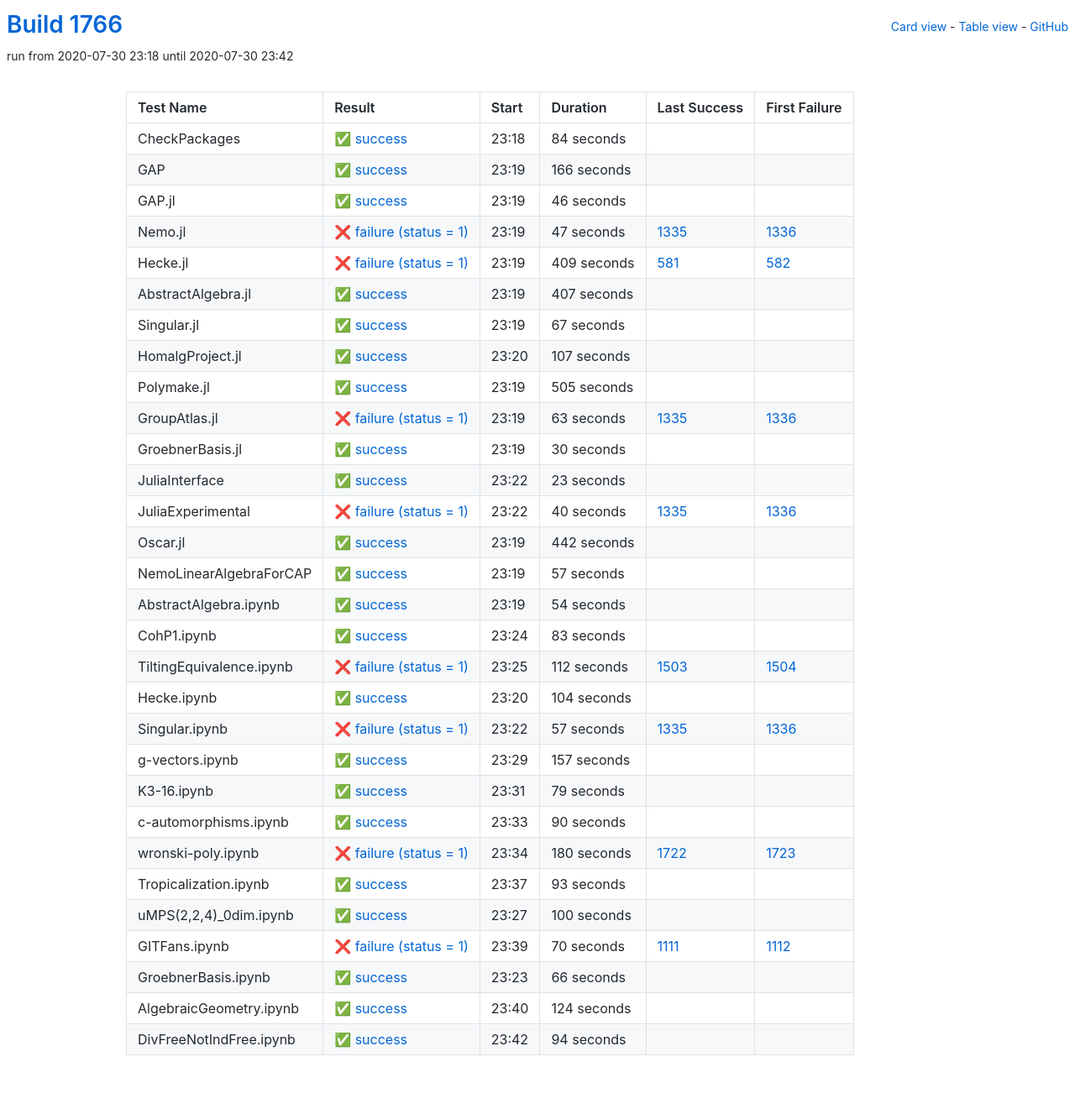
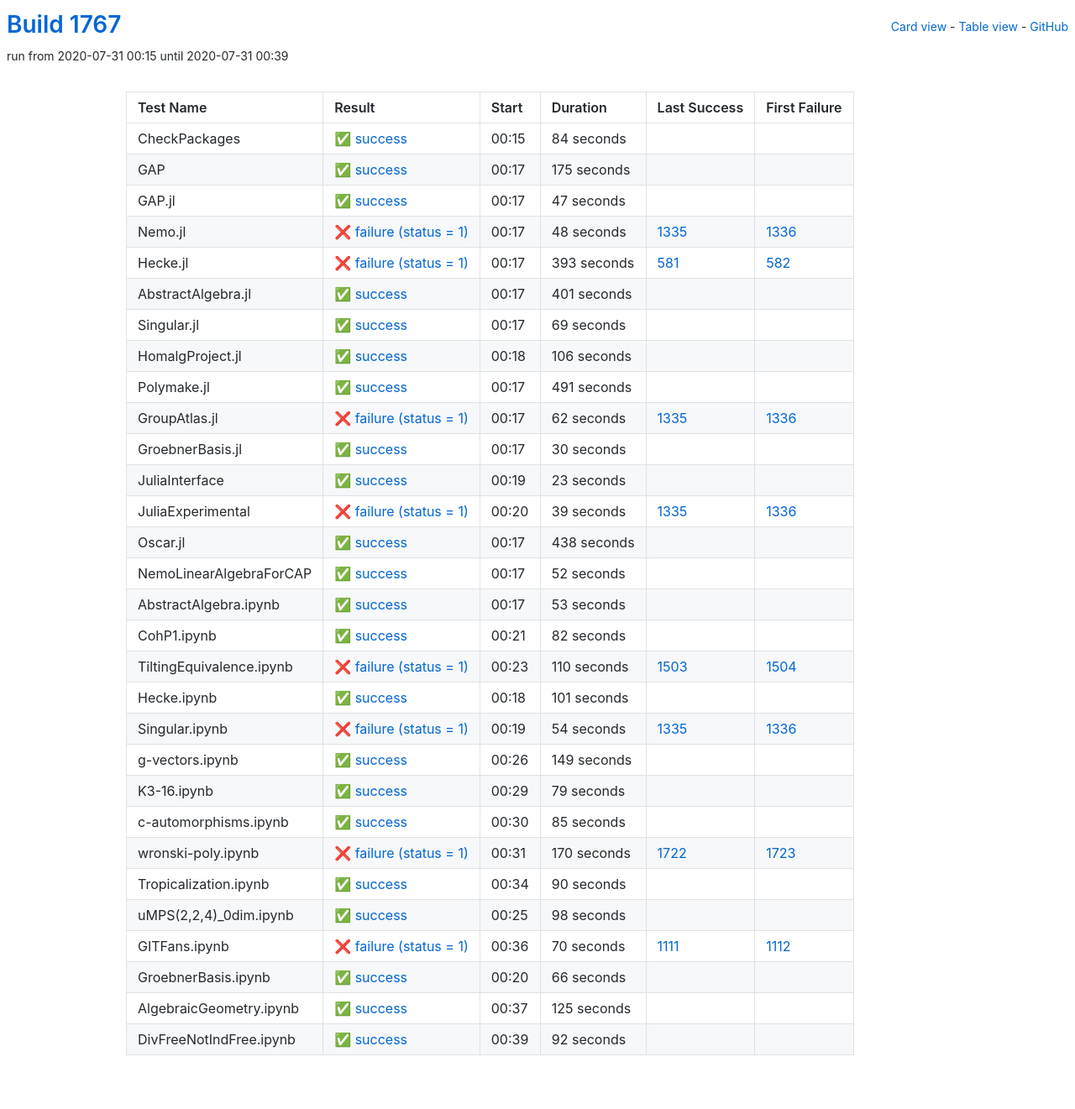
Before and after one commit to oscar-system/oscar-ci-status-1.4, a Jekyll site: the page built from table.html, in a window 1280 px wide. Shown: the whole page at 84% size. Built offline with Jekyll 4.4.1, drawn with Linux system fonts in a browser that asks for light colours.

Commit message:
Build #1767

```diff
--- a/_data/ci.yml
+++ b/_data/ci.yml
@@ -1,6 +1,6 @@
 ---
-build: 1766
-build_url: https://oscarci.mathematik.uni-kl.de/job/oscar-julia-1.4/1766/
+build: 1767
+build_url: https://oscarci.mathematik.uni-kl.de/job/oscar-julia-1.4/1767/
 job: oscar-julia-1.4
 organization: oscar-system
 repo: oscar-ci-status-1.4
@@ -8,8 +8,8 @@ repourl: https://github.com/oscar-system/oscar-ci-status-1.4
 tests:
 - name: CheckPackages
   id: checkpackages
-  log: https://oscarci.mathematik.uni-kl.de/job/oscar-julia-1.4/1766/artifact/logs/build-1766/CheckPackages.log
-  start: 2020-07-30 23:18
+  log: https://oscarci.mathematik.uni-kl.de/job/oscar-julia-1.4/1767/artifact/logs/build-1767/CheckPackages.log
+  start: 2020-07-31 00:15
   success: true
   exitcode: 0
   status: success
@@ -20,116 +20,116 @@ tests:
   first_failure_url:
 - name: GAP
   id: gap
-  log: https://oscarci.mathematik.uni-kl.de/job/oscar-julia-1.4/1766/artifact/logs/build-1766/GAP.log
-  start: 2020-07-30 23:19
+  log: https://oscarci.mathematik.uni-kl.de/job/oscar-julia-1.4/1767/artifact/logs/build-1767/GAP.log
+  start: 2020-07-31 00:17
   success: true
   exitcode: 0
   status: success
-  duration: 166
+  duration: 175
   last_success: false
   last_success_url:
   first_failure: false
   first_failure_url:
 - name: GAP.jl
   id: gap-jl
-  log: https://oscarci.mathematik.uni-kl.de/job/oscar-julia-1.4/1766/artifact/logs/build-1766/GAP.jl.log
-  start: 2020-07-30 23:19
+  log: https://oscarci.mathematik.uni-kl.de/job/oscar-julia-1.4/1767/artifact/logs/build-1767/GAP.jl.log
+  start: 2020-07-31 00:17
   success: true
   exitcode: 0
   status: success
-  duration: 46
+  duration: 47
   last_success: false
   last_success_url:
   first_failure: false
   first_failure_url:
 - name: Nemo.jl
   id: nemo-jl
-  log: https://oscarci.mathematik.uni-kl.de/job/oscar-julia-1.4/1766/artifact/logs/build-1766/Nemo.jl.log
-  start: 2020-07-30 23:19
+  log: https://oscarci.mathematik.uni-kl.de/job/oscar-julia-1.4/1767/artifact/logs/build-1767/Nemo.jl.log
+  start: 2020-07-31 00:17
   success: false
   exitcode: 1
   status: failure
-  duration: 47
+  duration: 48
   last_success: 1335
   last_success_url: https://oscarci.mathematik.uni-kl.de/job/oscar-julia-1.4/1335/
   first_failure: 1336
   first_failure_url: https://oscarci.mathematik.uni-kl.de/job/oscar-julia-1.4/1336/
 - name: Hecke.jl
   id: hecke-jl
-  log: https://oscarci.mathematik.uni-kl.de/job/oscar-julia-1.4/1766/artifact/logs/build-1766/Hecke.jl.log
-  start: 2020-07-30 23:19
+  log: https://oscarci.mathematik.uni-kl.de/job/oscar-julia-1.4/1767/artifact/logs/build-1767/Hecke.jl.log
+  start: 2020-07-31 00:17
   success: false
   exitcode: 1
   status: failure
-  duration: 409
+  duration: 393
   last_success: 581
   last_success_url: https://oscarci.mathematik.uni-kl.de/job/oscar-julia-1.4/581/
   first_failure: 582
   first_failure_url: https://oscarci.mathematik.uni-kl.de/job/oscar-julia-1.4/582/
 - name: AbstractAlgebra.jl
   id: abstractalgebra-jl
-  log: https://oscarci.mathematik.uni-kl.de/job/oscar-julia-1.4/1766/artifact/logs/build-1766/AbstractAlgebra.jl.log
-  start: 2020-07-30 23:19
+  log: https://oscarci.mathematik.uni-kl.de/job/oscar-julia-1.4/1767/artifact/logs/build-1767/AbstractAlgebra.jl.log
+  start: 2020-07-31 00:17
   success: true
   exitcode: 0
   status: success
-  duration: 407
+  duration: 401
   last_success: false
   last_success_url:
   first_failure: false
   first_failure_url:
 - name: Singular.jl
   id: singular-jl
-  log: https://oscarci.mathematik.uni-kl.de/job/oscar-julia-1.4/1766/artifact/logs/build-1766/Singular.jl.log
-  start: 2020-07-30 23:19
+  log: https://oscarci.mathematik.uni-kl.de/job/oscar-julia-1.4/1767/artifact/logs/build-1767/Singular.jl.log
+  start: 2020-07-31 00:17
   success: true
   exitcode: 0
   status: success
-  duration: 67
+  duration: 69
   last_success: false
   last_success_url:
   first_failure: false
   first_failure_url:
 - name: HomalgProject.jl
   id: homalgproject-jl
-  log: https://oscarci.mathematik.uni-kl.de/job/oscar-julia-1.4/1766/artifact/logs/build-1766/HomalgProject.jl.log
-  start: 2020-07-30 23:20
+  log: https://oscarci.mathematik.uni-kl.de/job/oscar-julia-1.4/1767/artifact/logs/build-1767/HomalgProject.jl.log
+  start: 2020-07-31 00:18
   success: true
   exitcode: 0
   status: success
-  duration: 107
+  duration: 106
   last_success: false
   last_success_url:
   first_failure: false
   first_failure_url:
 - name: Polymake.jl
   id: polymake-jl
-  log: https://oscarci.mathematik.uni-kl.de/job/oscar-julia-1.4/1766/artifact/logs/build-1766/Polymake.jl.log
-  start: 2020-07-30 23:19
+  log: https://oscarci.mathematik.uni-kl.de/job/oscar-julia-1.4/1767/artifact/logs/build-1767/Polymake.jl.log
+  start: 2020-07-31 00:17
   success: true
   exitcode: 0
   status: success
-  duration: 505
+  duration: 491
   last_success: false
   last_success_url:
   first_failure: false
   first_failure_url:
 - name: GroupAtlas.jl
   id: groupatlas-jl
-  log: https://oscarci.mathematik.uni-kl.de/job/oscar-julia-1.4/1766/artifact/logs/build-1766/GroupAtlas.jl.log
-  start: 2020-07-30 23:19
+  log: https://oscarci.mathematik.uni-kl.de/job/oscar-julia-1.4/1767/artifact/logs/build-1767/GroupAtlas.jl.log
+  start: 2020-07-31 00:17
   success: false
   exitcode: 1
   status: failure
-  duration: 63
+  duration: 62
   last_success: 1335
   last_success_url: https://oscarci.mathematik.uni-kl.de/job/oscar-julia-1.4/1335/
   first_failure: 1336
   first_failure_url: https://oscarci.mathematik.uni-kl.de/job/oscar-julia-1.4/1336/
 - name: GroebnerBasis.jl
   id: groebnerbasis-jl
-  log: https://oscarci.mathematik.uni-kl.de/job/oscar-julia-1.4/1766/artifact/logs/build-1766/GroebnerBasis.jl.log
-  start: 2020-07-30 23:19
+  log: https://oscarci.mathematik.uni-kl.de/job/oscar-julia-1.4/1767/artifact/logs/build-1767/GroebnerBasis.jl.log
+  start: 2020-07-31 00:17
   success: true
   exitcode: 0
   status: success
@@ -140,8 +140,8 @@ tests:
   first_failure_url:
 - name: JuliaInterface
   id: juliainterface
-  log: https://oscarci.mathematik.uni-kl.de/job/oscar-julia-1.4/1766/artifact/logs/build-1766/JuliaInterface.log
-  start: 2020-07-30 23:22
+  log: https://oscarci.mathematik.uni-kl.de/job/oscar-julia-1.4/1767/artifact/logs/build-1767/JuliaInterface.log
+  start: 2020-07-31 00:19
   success: true
   exitcode: 0
   status: success
@@ -152,116 +152,116 @@ tests:
   first_failure_url:
 - name: JuliaExperimental
   id: juliaexperimental
-  log: https://oscarci.mathematik.uni-kl.de/job/oscar-julia-1.4/1766/artifact/logs/build-1766/JuliaExperimental.log
-  start: 2020-07-30 23:22
+  log: https://oscarci.mathematik.uni-kl.de/job/oscar-julia-1.4/1767/artifact/logs/build-1767/JuliaExperimental.log
+  start: 2020-07-31 00:20
   success: false
   exitcode: 1
   status: failure
-  duration: 40
+  duration: 39
   last_success: 1335
   last_success_url: https://oscarci.mathematik.uni-kl.de/job/oscar-julia-1.4/1335/
   first_failure: 1336
   first_failure_url: https://oscarci.mathematik.uni-kl.de/job/oscar-julia-1.4/1336/
 - name: Oscar.jl
   id: oscar-jl
-  log: https://oscarci.mathematik.uni-kl.de/job/oscar-julia-1.4/1766/artifact/logs/build-1766/Oscar.jl.log
-  start: 2020-07-30 23:19
+  log: https://oscarci.mathematik.uni-kl.de/job/oscar-julia-1.4/1767/artifact/logs/build-1767/Oscar.jl.log
+  start: 2020-07-31 00:17
   success: true
   exitcode: 0
   status: success
-  duration: 442
+  duration: 438
   last_success: false
   last_success_url:
   first_failure: false
   first_failure_url:
 - name: NemoLinearAlgebraForCAP
   id: nemolinearalgebraforcap
-  log: https://oscarci.mathematik.uni-kl.de/job/oscar-julia-1.4/1766/artifact/logs/build-1766/NemoLinearAlgebraForCAP.log
-  start: 2020-07-30 23:19
+  log: https://oscarci.mathematik.uni-kl.de/job/oscar-julia-1.4/1767/artifact/logs/build-1767/NemoLinearAlgebraForCAP.log
+  start: 2020-07-31 00:17
   success: true
   exitcode: 0
   status: success
-  duration: 57
+  duration: 52
   last_success: false
   last_success_url:
   first_failure: false
   first_failure_url:
 - name: AbstractAlgebra.ipynb
   id: abstractalgebra-ipynb
-  log: https://oscarci.mathematik.uni-kl.de/job/oscar-julia-1.4/1766/artifact/logs/build-1766/AbstractAlgebra.ipynb.log
-  start: 2020-07-30 23:19
+  log: https://oscarci.mathematik.uni-kl.de/job/oscar-julia-1.4/1767/artifact/logs/build-1767/AbstractAlgebra.ipynb.log
+  start: 2020-07-31 00:17
   success: true
   exitcode: 0
   status: success
-  duration: 54
+  duration: 53
   last_success: false
   last_success_url:
   first_failure: false
   first_failure_url:
 - name: CohP1.ipynb
   id: cohp1-ipynb
-  log: https://oscarci.mathematik.uni-kl.de/job/oscar-julia-1.4/1766/artifact/logs/build-1766/CohP1.ipynb.log
-  start: 2020-07-30 23:24
+  log: https://oscarci.mathematik.uni-kl.de/job/oscar-julia-1.4/1767/artifact/logs/build-1767/CohP1.ipynb.log
+  start: 2020-07-31 00:21
   success: true
   exitcode: 0
   status: success
-  duration: 83
+  duration: 82
   last_success: false
   last_success_url:
   first_failure: false
   first_failure_url:
 - name: TiltingEquivalence.ipynb
   id: tiltingequivalence-ipynb
-  log: https://oscarci.mathematik.uni-kl.de/job/oscar-julia-1.4/1766/artifact/logs/build-1766/TiltingEquivalence.ipynb.log
-  start: 2020-07-30 23:25
+  log: https://oscarci.mathematik.uni-kl.de/job/oscar-julia-1.4/1767/artifact/logs/build-1767/TiltingEquivalence.ipynb.log
+  start: 2020-07-31 00:23
   success: false
   exitcode: 1
   status: failure
-  duration: 112
+  duration: 110
   last_success: 1503
   last_success_url: https://oscarci.mathematik.uni-kl.de/job/oscar-julia-1.4/1503/
   first_failure: 1504
   first_failure_url: https://oscarci.mathematik.uni-kl.de/job/oscar-julia-1.4/1504/
 - name: Hecke.ipynb
   id: hecke-ipynb
-  log: https://oscarci.mathematik.uni-kl.de/job/oscar-julia-1.4/1766/artifact/logs/build-1766/Hecke.ipynb.log
-  start: 2020-07-30 23:20
+  log: https://oscarci.mathematik.uni-kl.de/job/oscar-julia-1.4/1767/artifact/logs/build-1767/Hecke.ipynb.log
+  start: 2020-07-31 00:18
   success: true
   exitcode: 0
   status: success
-  duration: 104
+  duration: 101
   last_success: false
   last_success_url:
   first_failure: false
   first_failure_url:
 - name: Singular.ipynb
   id: singular-ipynb
-  log: https://oscarci.mathematik.uni-kl.de/job/oscar-julia-1.4/1766/artifact/logs/build-1766/Singular.ipynb.log
-  start: 2020-07-30 23:22
+  log: https://oscarci.mathematik.uni-kl.de/job/oscar-julia-1.4/1767/artifact/logs/build-1767/Singular.ipynb.log
+  start: 2020-07-31 00:19
   success: false
   exitcode: 1
   status: failure
-  duration: 57
+  duration: 54
   last_success: 1335
   last_success_url: https://oscarci.mathematik.uni-kl.de/job/oscar-julia-1.4/1335/
   first_failure: 1336
   first_failure_url: https://oscarci.mathematik.uni-kl.de/job/oscar-julia-1.4/1336/
 - name: g-vectors.ipynb
   id: g-vectors-ipynb
-  log: https://oscarci.mathematik.uni-kl.de/job/oscar-julia-1.4/1766/artifact/logs/build-1766/g-vectors.ipynb.log
-  start: 2020-07-30 23:29
+  log: https://oscarci.mathematik.uni-kl.de/job/oscar-julia-1.4/1767/artifact/logs/build-1767/g-vectors.ipynb.log
+  start: 2020-07-31 00:26
   success: true
   exitcode: 0
   status: success
-  duration: 157
+  duration: 149
   last_success: false
   last_success_url:
   first_failure: false
   first_failure_url:
 - name: K3-16.ipynb
   id: k3-16-ipynb
-  log: https://oscarci.mathematik.uni-kl.de/job/oscar-julia-1.4/1766/artifact/logs/build-1766/K3-16.ipynb.log
-  start: 2020-07-30 23:31
+  log: https://oscarci.mathematik.uni-kl.de/job/oscar-julia-1.4/1767/artifact/logs/build-1767/K3-16.ipynb.log
+  start: 2020-07-31 00:29
   success: true
   exitcode: 0
   status: success
@@ -272,8 +272,32 @@ tests:
   first_failure_url:
 - name: c-automorphisms.ipynb
   id: c-automorphisms-ipynb
-  log: https://oscarci.mathematik.uni-kl.de/job/oscar-julia-1.4/1766/artifact/logs/build-1766/c-automorphisms.ipynb.log
-  start: 2020-07-30 23:33
+  log: https://oscarci.mathematik.uni-kl.de/job/oscar-julia-1.4/1767/artifact/logs/build-1767/c-automorphisms.ipynb.log
+  start: 2020-07-31 00:30
+  success: true
+  exitcode: 0
+  status: success
+  duration: 85
+  last_success: false
+  last_success_url:
+  first_failure: false
+  first_failure_url:
+- name: wronski-poly.ipynb
+  id: wronski-poly-ipynb
+  log: https://oscarci.mathematik.uni-kl.de/job/oscar-julia-1.4/1767/artifact/logs/build-1767/wronski-poly.ipynb.log
+  start: 2020-07-31 00:31
+  success: false
+  exitcode: 1
+  status: failure
+  duration: 170
+  last_success: 1722
+  last_success_url: https://oscarci.mathematik.uni-kl.de/job/oscar-julia-1.4/1722/
+  first_failure: 1723
+  first_failure_url: https://oscarci.mathematik.uni-kl.de/job/oscar-julia-1.4/1723/
+- name: Tropicalization.ipynb
+  id: tropicalization-ipynb
+  log: https://oscarci.mathematik.uni-kl.de/job/oscar-julia-1.4/1767/artifact/logs/build-1767/Tropicalization.ipynb.log
+  start: 2020-07-31 00:34
   success: true
   exitcode: 0
   status: success
@@ -282,46 +306,22 @@ tests:
   last_success_url:
   first_failure: false
   first_failure_url:
-- name: wronski-poly.ipynb
-  id: wronski-poly-ipynb
-  log: https://oscarci.mathematik.uni-kl.de/job/oscar-julia-1.4/1766/artifact/logs/build-1766/wronski-poly.ipynb.log
-  start: 2020-07-30 23:34
-  success: false
-  exitcode: 1
-  status: failure
-  duration: 180
-  last_success: 1722
-  last_success_url: https://oscarci.mathematik.uni-kl.de/job/oscar-julia-1.4/1722/
-  first_failure: 1723
-  first_failure_url: https://oscarci.mathematik.uni-kl.de/job/oscar-julia-1.4/1723/
-- name: Tropicalization.ipynb
-  id: tropicalization-ipynb
-  log: https://oscarci.mathematik.uni-kl.de/job/oscar-julia-1.4/1766/artifact/logs/build-1766/Tropicalization.ipynb.log
-  start: 2020-07-30 23:37
+- name: uMPS(2,2,4)_0dim.ipynb
+  id: umps-2-2-4-0dim-ipynb
+  log: https://oscarci.mathematik.uni-kl.de/job/oscar-julia-1.4/1767/artifact/logs/build-1767/uMPS-2-2-4-_0dim.ipynb.log
+  start: 2020-07-31 00:25
   success: true
   exitcode: 0
   status: success
-  duration: 93
-  last_success: false
-  last_success_url:
-  first_failure: false
-  first_failure_url:
-- name: uMPS(2,2,4)_0dim.ipynb
-  id: umps-2-2-4-0dim-ipynb
-  log: https://oscarci.mathematik.uni-kl.de/job/oscar-julia-1.4/1766/artifact/logs/build-1766/uMPS-2-2-4-_0dim.ipynb.log
-  start: 2020-07-30 23:27
-  success: true
-  exitcode: 0
-  status: success
-  duration: 100
+  duration: 98
   last_success: false
   last_success_url:
   first_failure: false
   first_failure_url:
 - name: GITFans.ipynb
   id: gitfans-ipynb
-  log: https://oscarci.mathematik.uni-kl.de/job/oscar-julia-1.4/1766/artifact/logs/build-1766/GITFans.ipynb.log
-  start: 2020-07-30 23:39
+  log: https://oscarci.mathematik.uni-kl.de/job/oscar-julia-1.4/1767/artifact/logs/build-1767/GITFans.ipynb.log
+  start: 2020-07-31 00:36
   success: false
   exitcode: 1
   status: failure
@@ -332,8 +332,8 @@ tests:
   first_failure_url: https://oscarci.mathematik.uni-kl.de/job/oscar-julia-1.4/1112/
 - name: GroebnerBasis.ipynb
   id: groebnerbasis-ipynb
-  log: https://oscarci.mathematik.uni-kl.de/job/oscar-julia-1.4/1766/artifact/logs/build-1766/GroebnerBasis.ipynb.log
-  start: 2020-07-30 23:23
+  log: https://oscarci.mathematik.uni-kl.de/job/oscar-julia-1.4/1767/artifact/logs/build-1767/GroebnerBasis.ipynb.log
+  start: 2020-07-31 00:20
   success: true
   exitcode: 0
   status: success
@@ -344,24 +344,24 @@ tests:
   first_failure_url:
 - name: AlgebraicGeometry.ipynb
   id: algebraicgeometry-ipynb
-  log: https://oscarci.mathematik.uni-kl.de/job/oscar-julia-1.4/1766/artifact/logs/build-1766/AlgebraicGeometry.ipynb.log
-  start: 2020-07-30 23:40
+  log: https://oscarci.mathematik.uni-kl.de/job/oscar-julia-1.4/1767/artifact/logs/build-1767/AlgebraicGeometry.ipynb.log
+  start: 2020-07-31 00:37
   success: true
   exitcode: 0
   status: success
-  duration: 124
+  duration: 125
   last_success: false
   last_success_url:
   first_failure: false
   first_failure_url:
 - name: DivFreeNotIndFree.ipynb
   id: divfreenotindfree-ipynb
-  log: https://oscarci.mathematik.uni-kl.de/job/oscar-julia-1.4/1766/artifact/logs/build-1766/DivFreeNotIndFree.ipynb.log
-  start: 2020-07-30 23:42
+  log: https://oscarci.mathematik.uni-kl.de/job/oscar-julia-1.4/1767/artifact/logs/build-1767/DivFreeNotIndFree.ipynb.log
+  start: 2020-07-31 00:39
   success: true
   exitcode: 0
   status: success
-  duration: 94
+  duration: 92
   last_success: false
   last_success_url:
   first_failure: false
```
Also changed, not shown: README.md.
